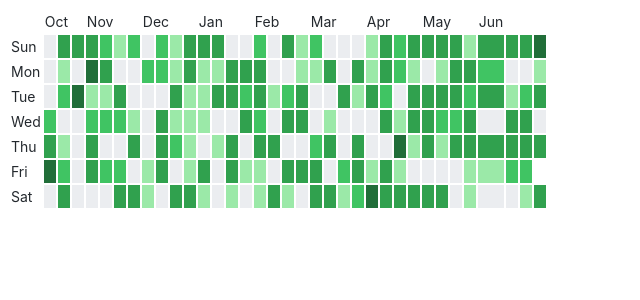
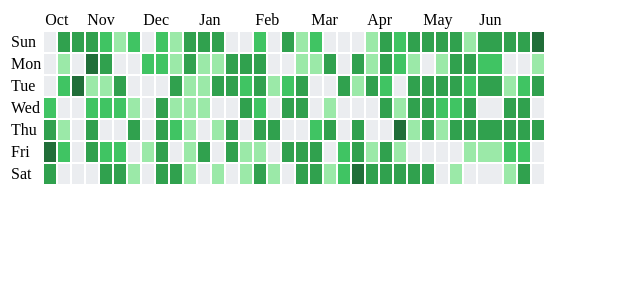
Before and after one commit to danieladuarteng/github-contribution-table, a React (Create React App) app: page / in a window 1280 px wide. Shown: the top 300 px of the page, without its empty margins (0-640 px from the left). Built offline with nearby package versions, Linux system fonts and the light colour scheme.

Commit message:
fix: correct start date and add final date

```diff
--- a/src/App.js
+++ b/src/App.js
@@ -1,7 +1,7 @@
 import React, { useState, useEffect } from 'react';
 import { data } from './data'
 import Button from '@material-ui/core/Button';
-import { BootstrapTooltip, useStyles } from "./styled"
+import { GithubTooltip, useStyles } from "./styled"
 
 function App() {
   const [dates, setDates] = useState();
@@ -11,10 +11,9 @@ function App() {
       let result = await getDates();
       result = result
         .sort((a, b) => new Date(a.date) - new Date(b.date));
-      setDates(result)
+      setDates(result);
     }
     fetchData();
-    // eslint-disable-next-line react-hooks/exhaustive-deps
   }, []);
 
   const orderDate = data
@@ -28,7 +27,7 @@ function App() {
     return months[new Date(date).getMonth()]
   })
 
-  const valorColumn = (month) => {
+  const columnSize = (month) => {
     let result = dateMonths.filter(item => item === month).length
     return result === 7 ? 1 : Math.round(result / 7)
   }
@@ -36,47 +35,69 @@ function App() {
   const removeMonthsDuplicates = dateMonths
     ?.filter((item, index) => dateMonths.indexOf(item) === index);
 
-  // Criei um array com os intervalos
+  const getDates = () => {
+    let initialDate = toDate(orderDate.map(({ date }) => date).shift()),
+      finalDate = toDate(orderDate.map(({ date }) => date).pop()),
+      daysThatHaveNoValue = [];
 
-  let d1 = toDate(orderDate.map(({ date }) => date).shift()),
-    d2 = toDate(orderDate.map(({ date }) => date).pop()),
-    intervalos = [];
-  const firstDate = days[new Date(orderDate.map(({ date }) => date).shift()).getDay()]
-
-  switch (firstDate) {
+    switch (days[initialDate.getDay()]) {
       case 'Mon':
-      d1.setDate(d1.getDate() - 2)
+        initialDate.setDate(initialDate.getDate() - 1)
         break
       case 'Tue':
-      d1.setDate(d1.getDate() - 3)
+        initialDate.setDate(initialDate.getDate() - 2)
         break
       case 'Wed':
-      d1.setDate(d1.getDate() - 4)
+        initialDate.setDate(initialDate.getDate() - 3)
         break
       case 'Thu':
-      d1.setDate(d1.getDate() - 5)
+        initialDate.setDate(initialDate.getDate() - 4)
         break
       case 'Fri':
-      d1.setDate(d1.getDate() - 6)
+        initialDate.setDate(initialDate.getDate() - 5)
         break
       case 'Sat':
-      d1.setDate(d1.getDate() - 7)
+        initialDate.setDate(initialDate.getDate() - 6)
         break
       default:
-      d1.setDate(d1.getDate())
+        initialDate.setDate(initialDate.getDate())
         break
     }
 
-  intervalos.push(toString(d1));
+    switch (days[finalDate.getDay()]) {
+      case 'Sun':
+        finalDate.setDate(finalDate.getDate() + 6)
+        break
+      case 'Mon':
+        finalDate.setDate(finalDate.getDate() + 5)
+        break
+      case 'Tue':
+        finalDate.setDate(finalDate.getDate() + 4)
+        break
+      case 'Wed':
+        finalDate.setDate(finalDate.getDate() + 3)
+        break
+      case 'Thu':
+        finalDate.setDate(finalDate.getDate() + 2)
+        break
+      case 'Fri':
+        finalDate.setDate(finalDate.getDate() + 1)
+        break
+      default:
+        finalDate.setDate(finalDate.getDate())
+        break
+    }
 
-  while (d1 < d2) {
-    d1.setDate(d1.getDate() + 1);
-    intervalos.push(toString(d1));
+    daysThatHaveNoValue.push(toString(initialDate));
+
+    while (initialDate < finalDate) {
+      initialDate.setDate(initialDate.getDate() + 1);
+      daysThatHaveNoValue.push(toString(initialDate));
     }
 
     function toDate(texto) {
-    let partes = texto.split('-');
-    return new Date(partes[0], partes[1] - 1, partes[2]);
+      let parts = texto.split('-');
+      return new Date(parts[0], parts[1] - 1, parts[2]);
     }
 
     function toString(date) {
@@ -89,16 +110,18 @@ function App() {
     const month = (date) => months[date.getMonth()]
     const year = (date) => date.getFullYear()
     const dateDay = (date) => date.getDate()
-  const getDates = () => {
-    const datasQueExistem = orderDate.map(({ date }) => date)
 
-    let arr = []
+    const daysThatHaveValue = orderDate.map(({ date }) => date)
 
-    for (let i = 0; i < intervalos.length; i++) {
-      if (datasQueExistem.find(e => e === intervalos[i]) === undefined) {
-        const date = toDate(intervalos[i]);
-        arr.push({
-          date: intervalos[i],
+    let totalDates = []
+
+    for (let i = 0; i < daysThatHaveNoValue.length; i++) {
+
+      if (daysThatHaveValue.find(e => e === daysThatHaveNoValue[i])
+        === undefined) {
+        const date = toDate(daysThatHaveNoValue[i]);
+        totalDates.push({
+          date: daysThatHaveNoValue[i],
           count: 0,
           day: day(date),
           month: month(date),
@@ -106,19 +129,21 @@ function App() {
           dateDay: dateDay(date)
         })
       }
+
     }
 
-    for (let a = 0; a < datasQueExistem.length; a++) {
+    for (let a = 0; a < daysThatHaveValue.length; a++) {
 
-      if (intervalos.find(e => e === datasQueExistem[a]) !== undefined) {
+      if (daysThatHaveNoValue.find(e => e === daysThatHaveValue[a])
+        !== undefined) {
 
-        const dateOriginal = datasQueExistem[a];
+        const dateOriginal = daysThatHaveValue[a];
         const count = orderDate
-          .filter(item => item.date === datasQueExistem[a])
+          .filter(item => item.date === daysThatHaveValue[a])
           .map(({ count }) => count)
         const dateString = toDate(dateOriginal);
 
-        arr.push({
+        totalDates.push({
           date: dateOriginal,
           count: parseInt(count, 10),
           day: day(dateString),
@@ -129,35 +154,35 @@ function App() {
       }
 
     }
-    return arr
+    return totalDates
   }
 
 
-  const countMaior = dates
-    ?.sort((a, b) => (b.count) - new Date(a.count))
+  const highestCount = dates
+    ?.sort((smaller, bigger) => (bigger.count) - new Date(smaller.count))
     .map(({ count }) => count).shift();
 
   let counts = []
-  for (let i = 1; i <= 50; i++) {
-    counts.push(i)
+  for (let item = 1; item <= 50; item++) {
+    counts.push(item)
   }
 
   const checkColor = (count) => {
     let result = ''
-    const base = Math.round(countMaior / 4)
+    const base = Math.round(highestCount / 4)
     const secondColor = counts.slice(0, base);
-    const terceiraColor = counts.slice(base, base * 2);
-    const quartaColor = counts.slice((base * 2), countMaior - 1);
+    const thirdColor = counts.slice(base, base * 2);
+    const fourthColor = counts.slice((base * 2), highestCount - 1);
 
     if (count === 0) {
       result = '#ebedf0'
     } else if (secondColor.find(e => e === count)) {
       result = '#9be9a8'
-    } else if (terceiraColor.find(e => e === count)) {
+    } else if (thirdColor.find(e => e === count)) {
       result = '#40c463'
-    } else if (quartaColor.find(e => e === count)) {
+    } else if (fourthColor.find(e => e === count)) {
       result = '#30a14e'
-    } else if (count >= countMaior) {
+    } else if (count >= highestCount) {
       result = '#216e39'
     }
     return result;
@@ -168,18 +193,18 @@ function App() {
 
   return (
 
-    <table className={classes.table}>
+    <table>
       <thead>
-        <tr className={classes.button}>
+        <tr>
           <td></td>
           {removeMonthsDuplicates?.map(month => (
-            <td className={classes.button} key={month} colSpan={valorColumn(month)}>{month}</td>
+            <td key={month} colSpan={columnSize(month)}>{month}</td>
           ))}
         </tr>
       </thead>
       <tbody>
         {days.map(day =>
-          <tr key={day} className={classes.button}>
+          <tr key={day}>
             <td>{day}</td>
             {removeMonthsDuplicates?.map(month => {
               return dates?.sort((a, b) => new Date(a.date) - new Date(b.date))
@@ -189,7 +214,7 @@ function App() {
                     style={{
                       background: checkColor(count),
                     }}>
-                    <BootstrapTooltip
+                    <GithubTooltip
                       background="#000"
                       title={
                         <React.Fragment>
@@ -198,13 +223,10 @@ function App() {
                       }
                     >
                       <Button className={classes.root} />
-
-
-                    </BootstrapTooltip>
+                    </GithubTooltip>
                   </td>
                 ))
             })}
-
           </tr>
         )}
       </tbody>
--- a/src/styled.js
+++ b/src/styled.js
@@ -1,8 +1,8 @@
-import React, { useState, useEffect } from 'react';
+import React from 'react';
 import Tooltip from '@material-ui/core/Tooltip';
-import { withStyles, makeStyles } from '@material-ui/core/styles';
+import { makeStyles } from '@material-ui/core/styles';
 
-export const useStyles = makeStyles((theme) => ({
+export const useStyles = makeStyles(() => ({
   table: {
     fontFamily: '-apple-system,BlinkMacSystemFont,Segoe UI,Helvetica,Arial,sans-serif,Apple Color Emoji,Segoe UI Emoji',
     fontSize: '14px',
@@ -19,14 +19,10 @@ export const useStyles = makeStyles((theme) => ({
     minWidth: '10px',
     minHeight: '10px',
     lineHeight: '0',
-    lineWidth: '0'
   },
-  color0: {
-    background: '#bedf0'
-  }
 }));
 
-export const useStylesBootstrap = makeStyles((theme) => ({
+export const useStylesGithub = makeStyles((theme) => ({
   arrow: {
     color: theme.palette.common.black,
   },
@@ -39,8 +35,8 @@ export const useStylesBootstrap = makeStyles((theme) => ({
   },
 }));
 
-export function BootstrapTooltip(props) {
-  const classes = useStylesBootstrap();
+export function GithubTooltip(props) {
+  const classes = useStylesGithub();
 
   return <Tooltip arrow classes={classes} {...props} />;
 }
```
Lines whose indentation alone changed are shown as unchanged.
